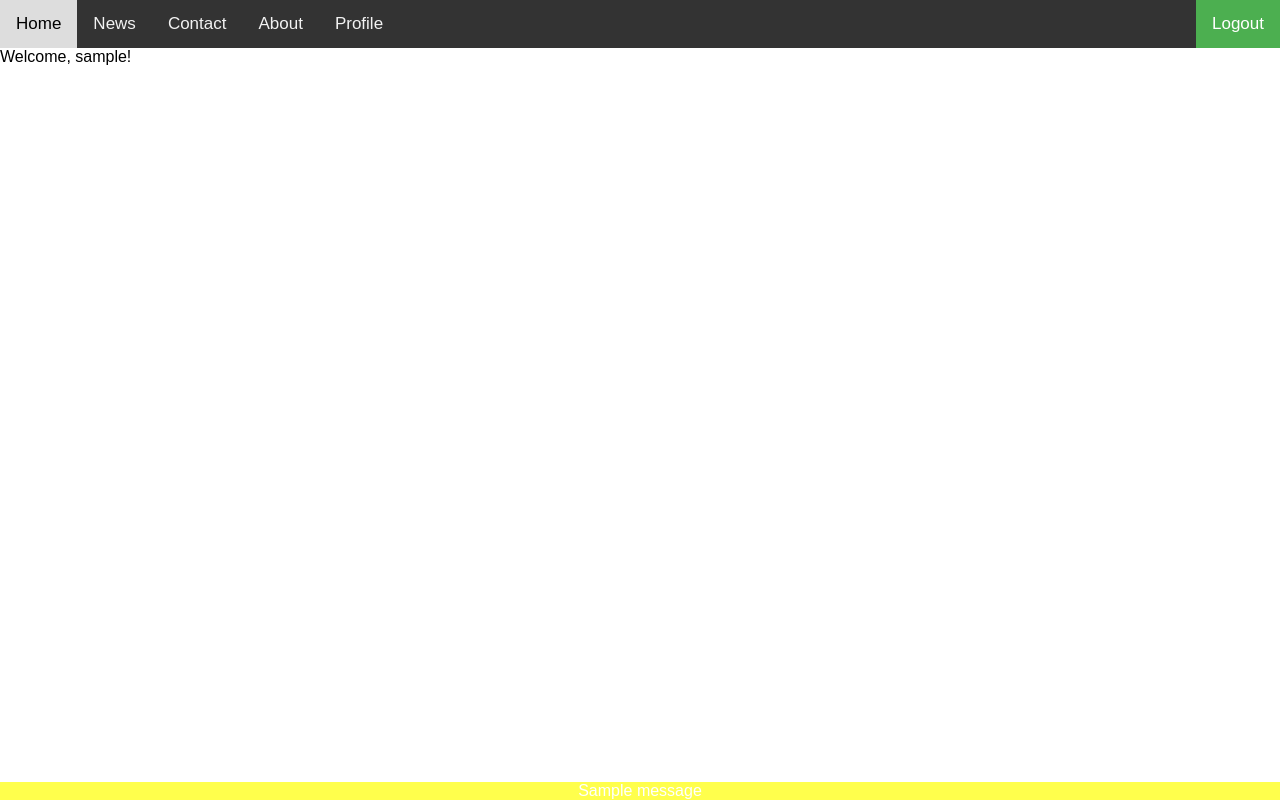
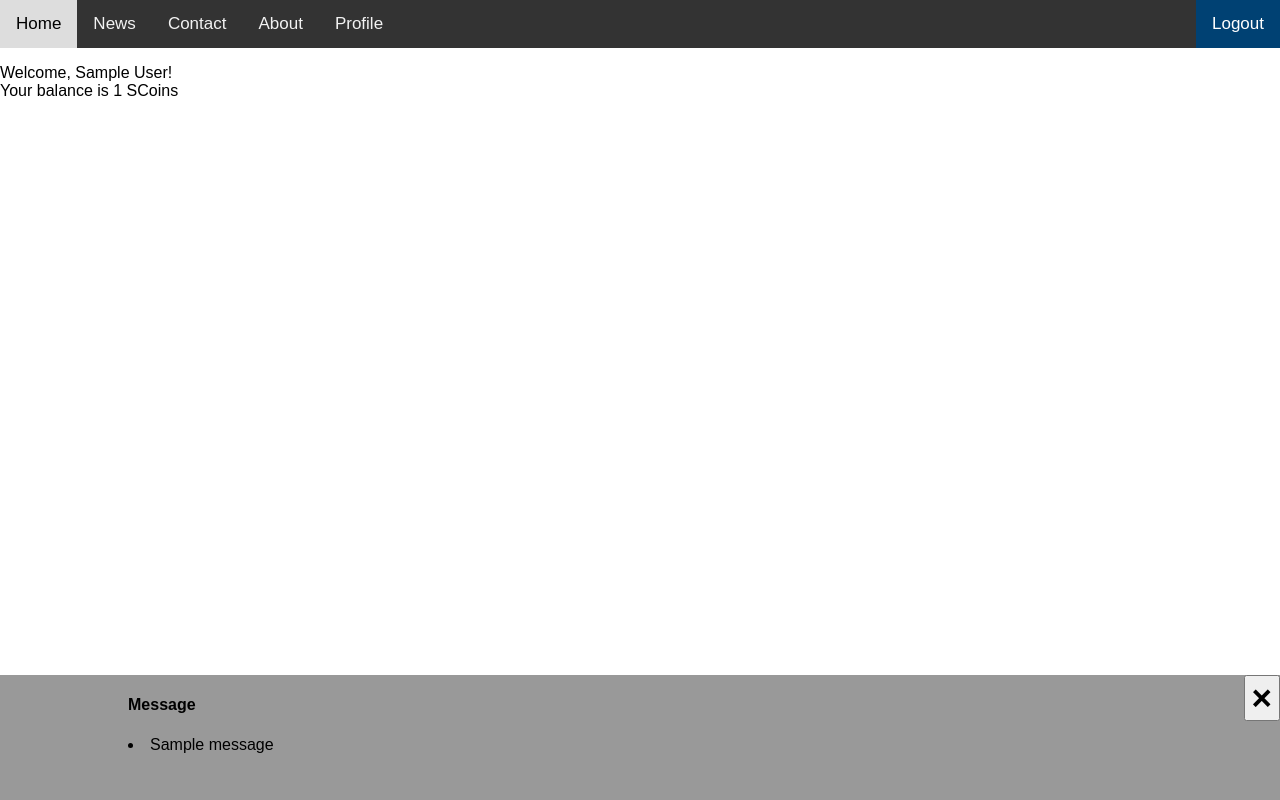
Before and after one commit to itucsdb18132/AirlineSSS, a Flask app: page /userpage/ in a window 1280 px wide. Run offline with Flask 2, Linux system fonts and the light colour scheme; the visitor is signed in with stand-in values (Sample User, id 1); one stand-in notice (Sample message) is shown; some libraries are stand-ins or nearby versions.

Commit message:
Login - Balance
User details and balance

```diff
--- a/server.py
+++ b/server.py
@@ -8,6 +8,14 @@ app.secret_key = "secretkey123"
 
 dsn = """user='kbktqbcfmdxpbw' password='76006678dc4edef0501db56d75112cacde489dfb1be1648833f8ea853a1e32f4'
          host='ec2-54-247-101-191.eu-west-1.compute.amazonaws.com' port=5432 dbname='d1lo8nienmd3cn'"""
+
+class User:
+    def __init__(self, uname, fname, email, balance):
+        self.username = uname
+        self.fullname = fname
+        self.email = email
+        self.balance = balance
+
 
 @app.route("/")
 def index():
@@ -65,6 +73,14 @@ def login():
         if password == _Password:
             session['online'] = 1
             session['Username'] = _Username
+            statement = """SELECT * FROM person WHERE username = '%s'
+            """ % _Username
+            cursor.execute(statement)
+            row = cursor.fetchone()
+            ActiveUser = User(row[0], row[1], row[2], row[3])
+            session['Fullname'] = row[1]
+            session['Email'] = row[2]
+            session['Balance'] = str(row[4])
             return redirect(url_for('userpage'))
         else:
             return render_template('errorpage.html', message = 'Wrong username/password!')
@@ -78,6 +94,8 @@ def login():
 def register():
     _Username = request.form['username']
     _Password = request.form['password']
+    _Fullname = request.form['name']
+    _Email    = request.form['email']
     connection = dbapi2.connect(dsn)
     cursor = connection.cursor()
     statement = """SELECT * FROM users WHERE username = '%s'
@@ -86,18 +104,26 @@ def register():
     if cursor.rowcount > 0:
         return render_template('errorpage.html', message= 'This username already exists!')
 
-    statement = """INSERT INTO users (username, "password") VALUES (%s, %s)
+    statement = """INSERT INTO users (username, password) VALUES (%s, %s)
     """
     cursor.execute(statement, (_Username, _Password))
+    statement = """INSERT INTO person (username, fullname, emailaddress, userrole) VALUES (%s, %s, %s, %s)
+    """
+    cursor.execute(statement, (_Username, _Fullname, _Email, 'P'))
     connection.commit()
-    session['online'] = 1
+    session['online']   = 1
     session['Username'] = _Username
+    ActiveUser = User(_Username, _Fullname, _Email, 0)
+    session['User'] = ActiveUser
+    session['Fullname'] = _Fullname
+    session['Email'] = _Email
+    session['Balance'] = 0
     return redirect(url_for('userpage'))
 
 @app.route("/userpage/")
 def userpage():
     if 'online' in session:
-        return render_template('userpage.html', username = session['Username'])
+        return render_template('userpage.html')
     else:
         return render_template('errorpage.html', message = 'Not Authorized!')
 
--- a/static/styles/styles.css
+++ b/static/styles/styles.css
@@ -24,7 +24,7 @@ body {
 }
 
 .active {
-  background-color: #4CAF50;
+  background-color: #004173;
   color: white;
 }
 
@@ -47,7 +47,7 @@ input[type=text], input[type=password] {
 /* Set a style for all buttons */
 .topnav a.loginbutton {
     float: right;
-    background-color: #4CAF50;
+    background-color: #004173;
     color: white;
     width: 100%;
 }
@@ -138,17 +138,29 @@ span.psw {
     cursor: pointer;
 }
 
-footer {
-   position: fixed;
-   z-index: 2;
-   left: 0;
-   bottom: 0;
-   width: 100%;
-   background-color: yellow;
-   opacity: 0.7;
-   color: white;
-   text-align: center;
+
+.message{
+    display: none; /* Hidden by default */
+    position: fixed; /* Stay in place */
+    z-index: 2; /* Sit on top */
+    left: 0;
+    bottom: 0;
+    width: 100%; /* Full width */
+    height: 125px; /* Full height */
+    overflow: none; /* Enable scroll if needed */
+    background-color: rgb(0,0,0); /* Fallback color */
+    background-color: rgba(0,0,0,0.4); /* Black w/ opacity */
 }
+.message-header button{
+    float: right;
+    top: 0;
+    right: 0;
+}
+/* Modal Content/Box */
+.message-content {
+    margin-left: 10%; /* 5% from the top, 15% from the bottom and centered */
+}
+
 
 /* Add Zoom Animation */
 .animate {
--- a/templates/masterpage.html
+++ b/templates/masterpage.html
@@ -4,6 +4,10 @@
             {% block head %}
             <link rel="stylesheet" href="../static/styles/styles.css">
             <link rel="stylesheet" href="https://cdnjs.cloudflare.com/ajax/libs/font-awesome/4.7.0/css/font-awesome.min.css">
+            <link rel="stylesheet" href="https://use.fontawesome.com/releases/v5.4.1/css/all.css" integrity="sha384-5sAR7xN1Nv6T6+dT2mhtzEpVJvfS3NScPQTrOxhwjIuvcA67KV2R5Jz6kr4abQsz" crossorigin="anonymous">
+            <link rel="icon" href="../static/icon.svg">
+            <script src="https://ajax.googleapis.com/ajax/libs/jquery/3.3.1/jquery.min.js"></script>
+            <script src="https://maxcdn.bootstrapcdn.com/bootstrap/3.3.7/js/bootstrap.min.js"></script>
             <meta  charset="UTF-8">
             <title>{% block title %}{% endblock %} - AirlineSSS</title>
             {% endblock %}
@@ -63,6 +67,12 @@
                     <label for="username"><b>Username</b></label>
                     <input type="text" placeholder="Enter Username" name="username" required>
 
+                    <label for="name"><b>Name</b></label>
+                    <input type="text" placeholder="Enter Your Name" name="name" required>
+
+                    <label for="email"><b>E-Mail Address</b></label>
+                    <input type="text" placeholder="Enter Password" name="email" required>
+
                     <label for="password"><b>Password</b></label>
                     <input type="password" placeholder="Enter Password" name="password" required>
 
@@ -75,13 +85,30 @@
 
     </body>
     <footer>
+        <!-- Modal -->
+        <div id="messageBox" class="message" role="dialog">
+          <div class="message-dialog">
+            <!-- Modal content-->
+            <div class="message-content">
+              <div class="message-header">
+                <button type="button" class="close" onclick="document.getElementById('messageBox').style.display='none'">&times;</button>
+                <h4 class="message-title">Message</h4>
+              </div>
+              <div class="message-body">
                         {% with messages = get_flashed_messages() %}
                             {% if messages %}
                                 {% for message in messages %}
-			{{message}}
+                                    <li>{{ message }}</li>
                                 {% endfor %}
                             {% endif %}
                         {% endwith %}
+              </div>
+              <div class="message-footer">
+              </div>
+            </div>
+
+          </div>
+        </div>
     </footer>
 <script>
 function myFunction() {
@@ -92,5 +119,12 @@ function myFunction() {
         x.className = "topnav";
     }
 }
+$(document).ready(function() {
+    var messages = "{{ get_flashed_messages() }}";
+
+    if (typeof messages != 'undefined' && messages != '[]') {
+        $("#messageBox").modal();
+    };
+});
 </script>
 </html>
--- a/templates/userpage.html
+++ b/templates/userpage.html
@@ -6,6 +6,7 @@
 {% block title %} {{ username }} {% endblock %}
 {% block content %}
 
-Welcome, {{ session.Username }}!
+<p>Welcome, {{ session.Fullname }}!<br>
+    Your balance is {{ session.Balance }} SCoins</p>
 
 {% endblock %}
```
Also changed, not shown: static/icon.svg (added), templates/images/icon.svg (added). Lines whose indentation alone changed are shown as unchanged.
